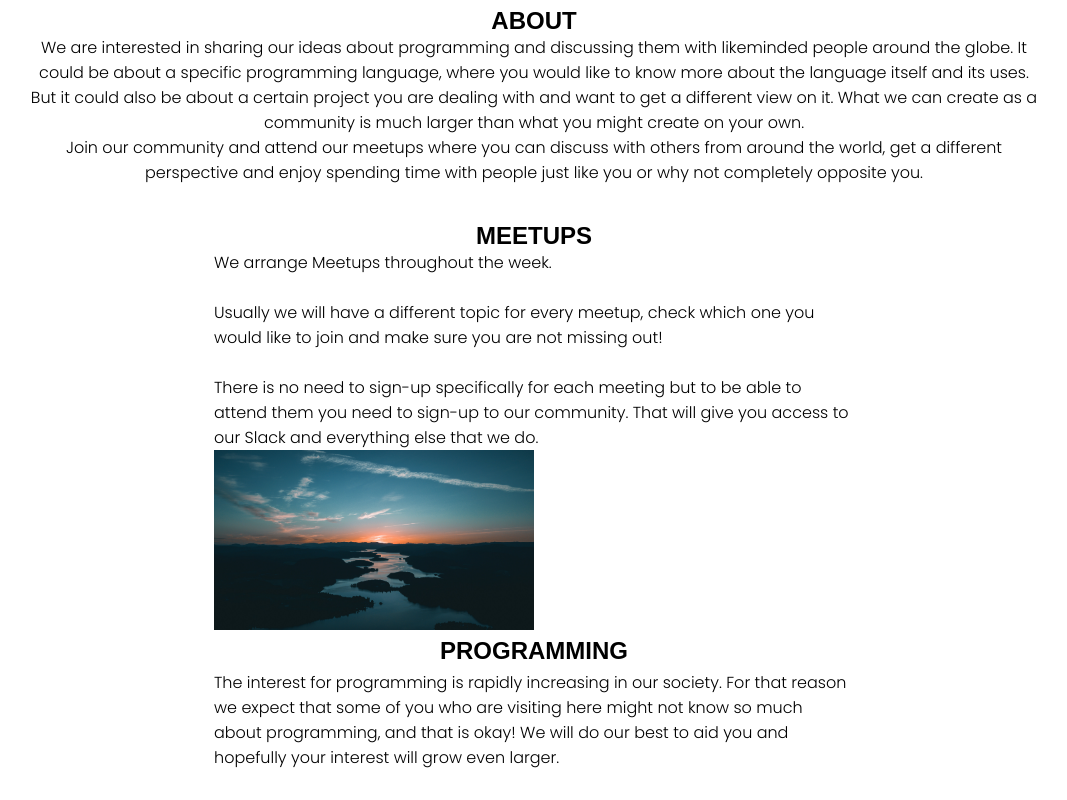
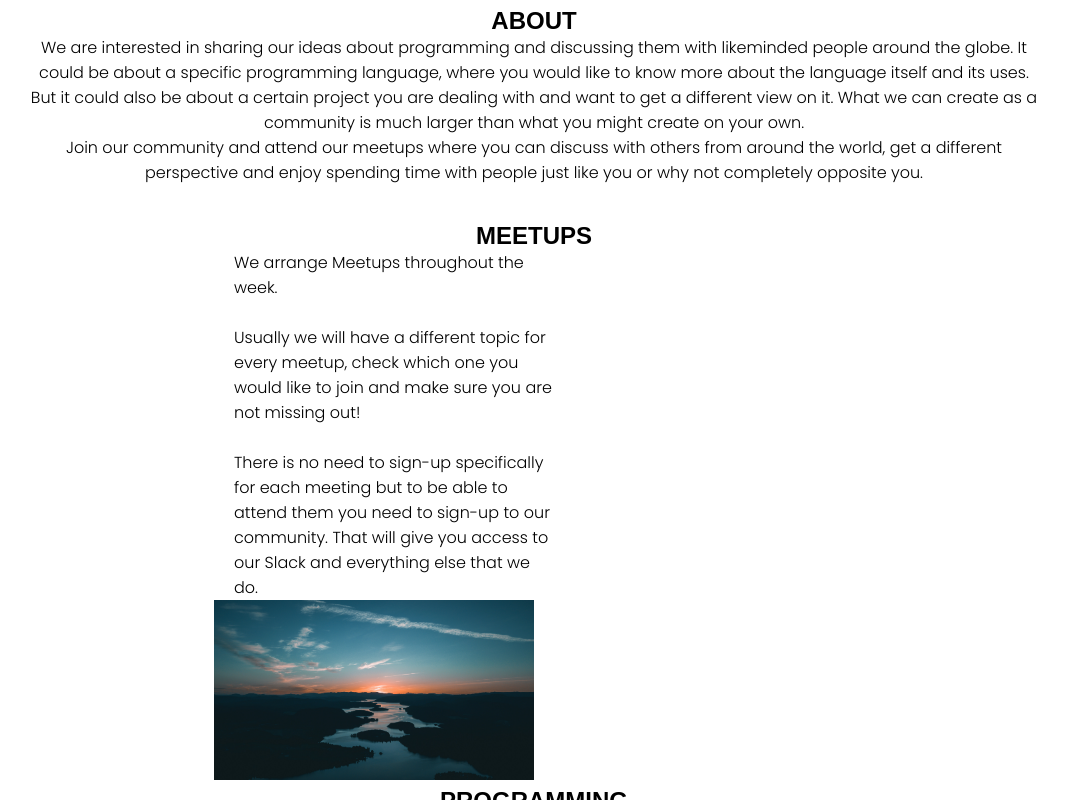
Before and after one commit to BjornRodin/newtotech, a plain HTML site: page index.html in a window 1280 px wide. Shown: the part 608-1408 px from the top of the page, without its empty margins (106-1173 px from the left). Drawn offline with Linux system fonts and the light colour scheme; a web font is replaced by a local one.

Commit message:
Try new placements of the about section.

```diff
--- a/assets/css/style.css
+++ b/assets/css/style.css
@@ -100,6 +100,12 @@ h1, h2 {
     width: 50%;
 }
 
+.about-text {
+    text-align: left;
+    margin-left: 20px;
+    width: 50%;
+}
+
 .about-image img {
     width: 100%;
     overflow: hidden;
--- a/index.html
+++ b/index.html
@@ -54,7 +54,7 @@
     <section class="inline-block" id="about-core">
         <h2>Meetups</h2>
         <div id="left-align">
-            <div>
+            <div class="about-text">
                 <p>
                     We arrange Meetups throughout the week.
                 </p>
```
